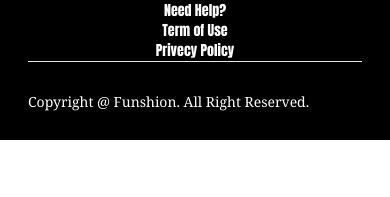
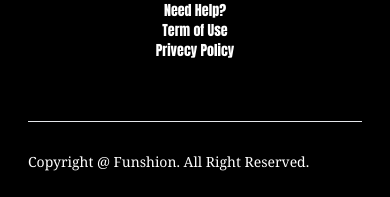
Before and after one commit to shihabsararrafid/fungshon-commerce, a React (Create React App) app: page / in a window 390 px wide. Shown: the part 3858-4055 px from the top of the page. Before the commit the page ends 3998 px from the top, so only its background shows below. Built offline with nearby package versions, Linux system fonts and the light colour scheme; no server answers.

Commit message:
footer responsive done

```diff
--- a/src/Components/Shared/Footer/Footer.js
+++ b/src/Components/Shared/Footer/Footer.js
@@ -39,7 +39,7 @@ const Footer = () => {
           </ul>
         </div>
       </div>
-      <div className="lg:mt-[120px]">
+      <div className="lg:mt-[120px] mt-[60px]">
         <hr />
         <div className="mt-[30px] text-sm font-serif">
           Copyright @ Funshion. All Right Reserved.
```
